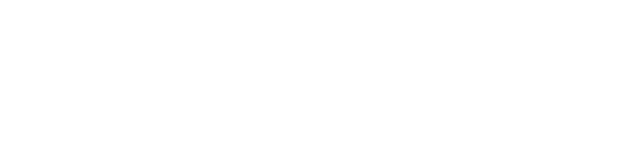
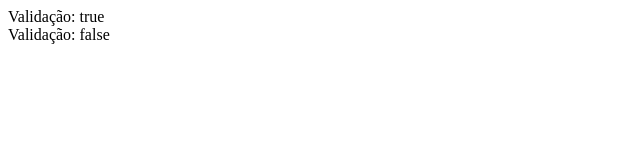
Before and after one commit to 9Brothers/is, a website with bundled scripts: page index.html in a window 1280 px wide. Shown: the whole page, without its empty margins (0-640 px from the left). Built offline with nearby package versions, Linux system fonts and the light colour scheme.

Commit message:
examples

```diff
--- a/example.ts
+++ b/example.ts
@@ -1,7 +1,5 @@
 import { Is } from "./is";
+import $ from "jquery";
 
-console.log(Is.Date(new Date()));
-// true
-
-console.log(Is.Date("hello"));
-// false
+$("#true").text(`Validação: ${Is.Date(new Date())}`)
+$("#false").text(`Validação: ${Is.Date("hello")}`)
--- a/index.html
+++ b/index.html
@@ -7,6 +7,8 @@
   <title>Document</title>
 </head>
 <body>
+  <div id="true"></div>
+  <div id="false"></div>
 
   <script src="./dist/bundle.js"></script>
 </body>
--- a/package.json
+++ b/package.json
@@ -18,6 +18,7 @@
   "homepage": "https://github.com/9Brothers/is#readme",
   "devDependencies": {
     "awesome-typescript-loader": "^3.4.1",
+    "jquery": "^3.3.1",
     "source-map-loader": "^0.2.3"
   }
 }
```
Also changed, not shown: dist/bundle.js, 2 other files.
